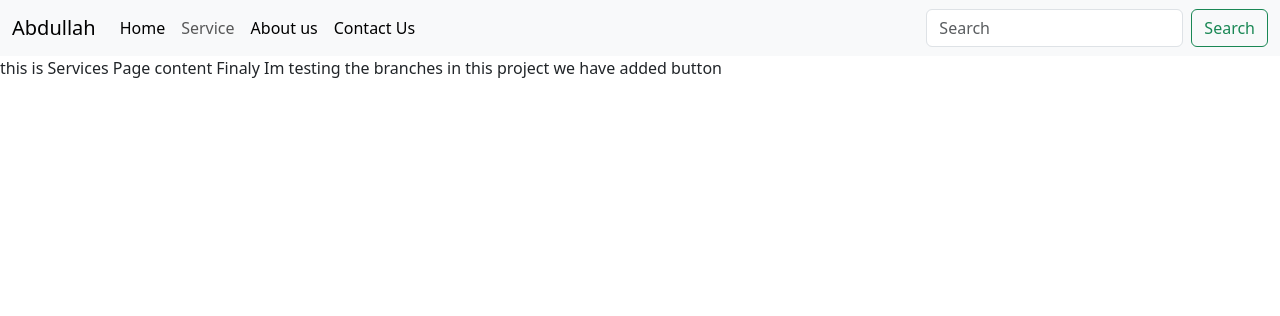
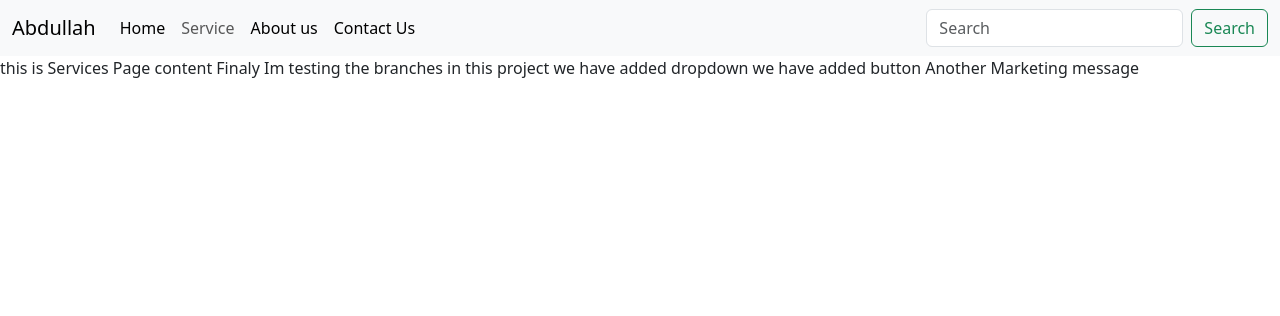
Before and after one commit to DevAbdullahZahid/Django, a Django app: page /service in a window 1280 px wide. Shown: the top 316 px of the page. Run offline with Django 5.2, Linux system fonts and the light colour scheme.

Commit message:
Another Added Feature

```diff
--- a/template/services.html
+++ b/template/services.html
@@ -13,6 +13,9 @@ this is Services Page content
 
 
 Finaly Im testing the branches in this project
+we have added dropdown
 we have added button
 
+
+Another Marketing message
 {% endblock servicesbody %}
```
